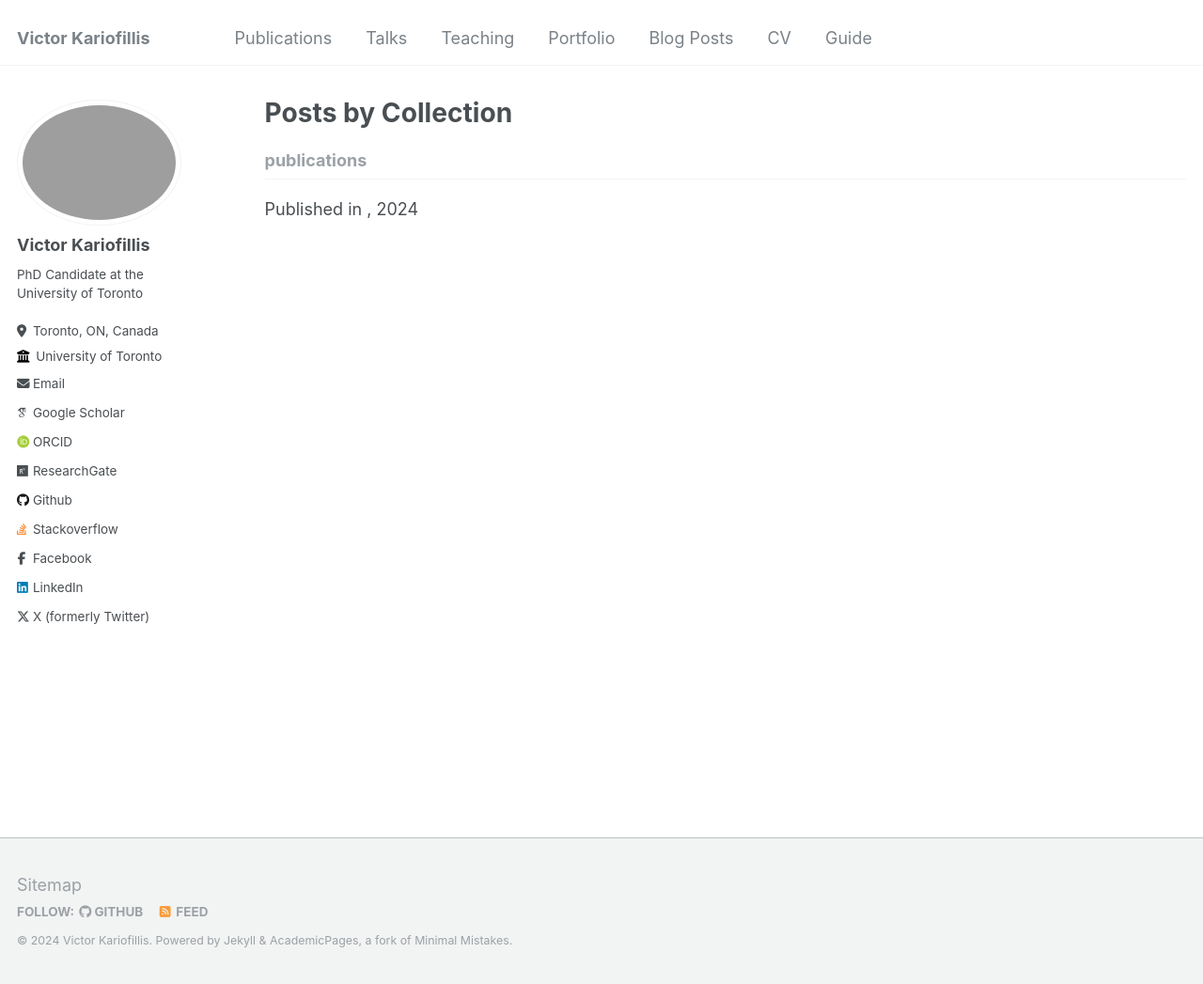
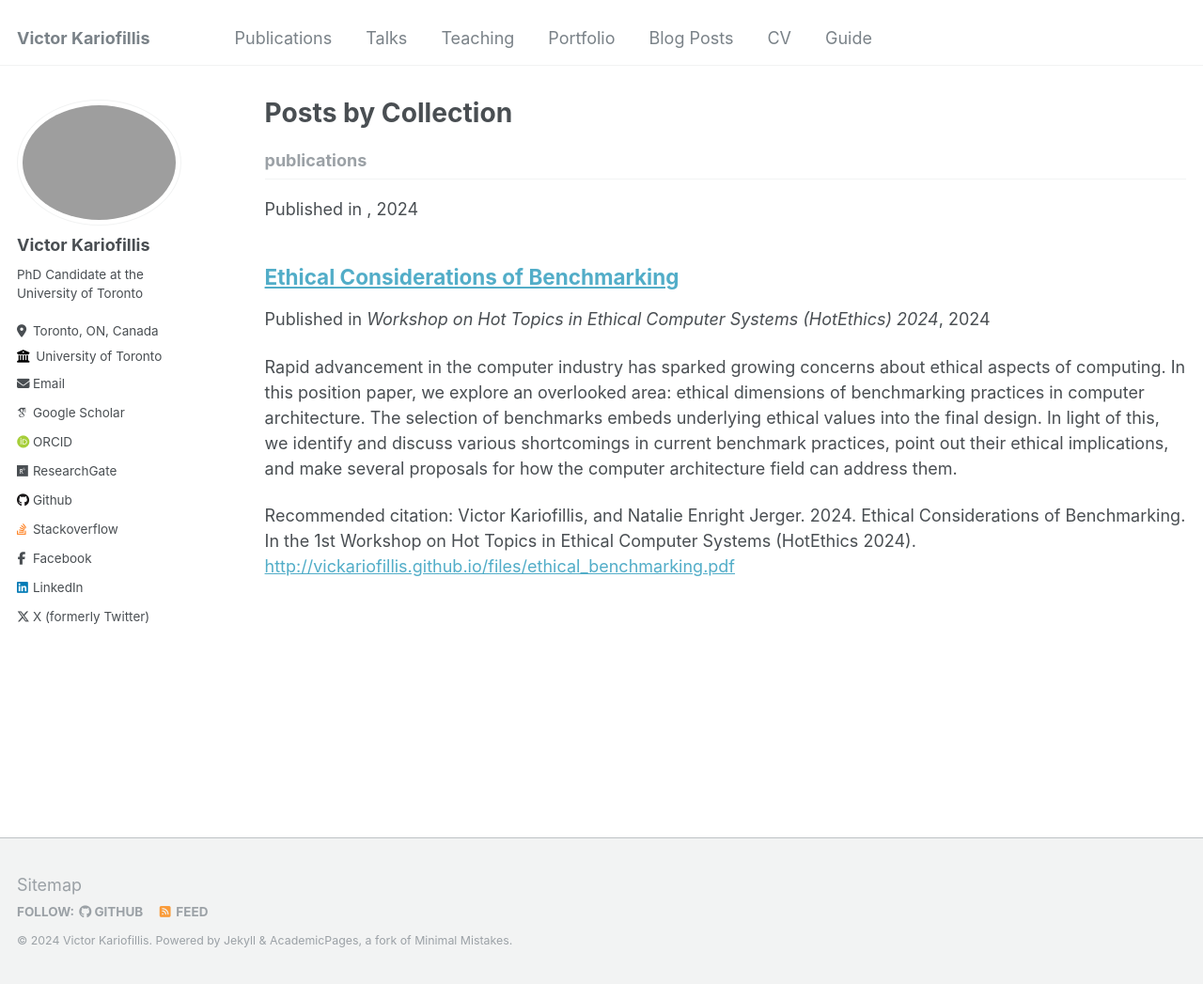
Before and after one commit to vickariofillis/vickariofillis.github.io, a Jekyll site: the page built from _pages/collection-archive.html, in a window 1280 px wide and 1047 px high. Shown: the whole window at 94% size. Built offline with Jekyll 4.4.1, drawn with Linux system fonts in a browser that asks for light colours; some web fonts are replaced.

Commit message:
More Information

```diff
--- /dev/null
+++ b/_publications/2024-04-28-ethical-benchmarking.md
@@ -0,0 +1,12 @@
+---
+title: "Ethical Considerations of Benchmarking"
+collection: publications
+permalink: /publication/2024-04-28-ethical-benchmarking
+excerpt: 'Rapid advancement in the computer industry has sparked growing concerns about ethical aspects of computing. In this position paper, we explore an overlooked area: ethical dimensions of benchmarking practices in computer architecture. The selection of benchmarks embeds underlying ethical values into the final design. In light of this, we identify and discuss various shortcomings in current benchmark practices, point out their ethical implications, and make several proposals for how the computer architecture field can address them.'
+date: 2024-04-28
+venue: 'Workshop on Hot Topics in Ethical Computer Systems (HotEthics) 2024'
+paperurl: 'http://vickariofillis.github.io/files/ethical_benchmarking.pdf'
+citation: 'Victor Kariofillis, and Natalie Enright Jerger. 2024. Ethical Considerations of Benchmarking. In the 1st Workshop on Hot Topics in Ethical Computer Systems (HotEthics 2024).'
+---
+
+The contents above will be part of a list of publications, if the user clicks the link for the publication than the contents of section will be rendered as a full page, allowing you to provide more information about the paper for the reader. When publications are displayed as a single page, the contents of the above "citation" field will automatically be included below this section in a smaller font.
```
Also changed, not shown: _publications/2023-10-29-dinar.md (+1 -1 lines), 1 other file.
